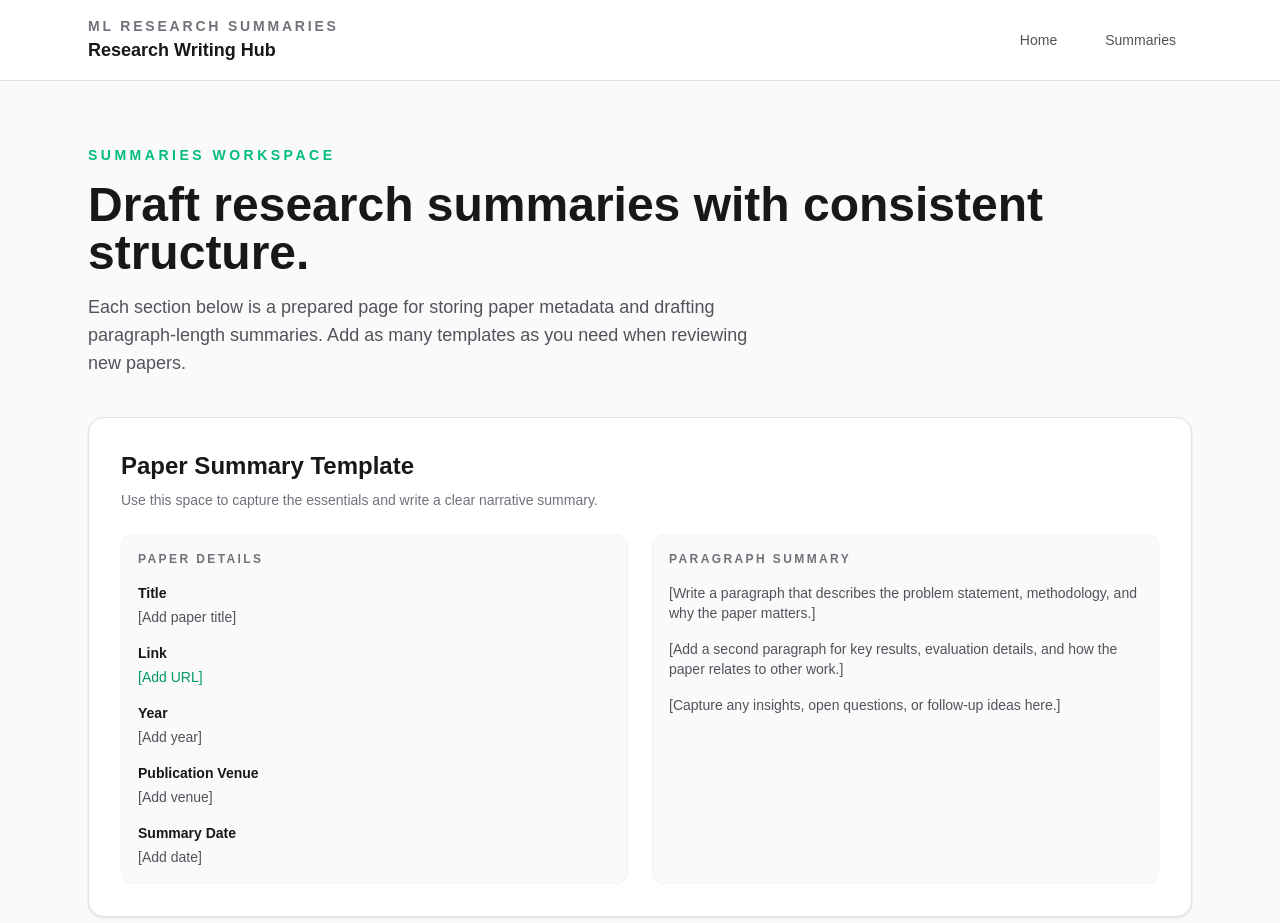
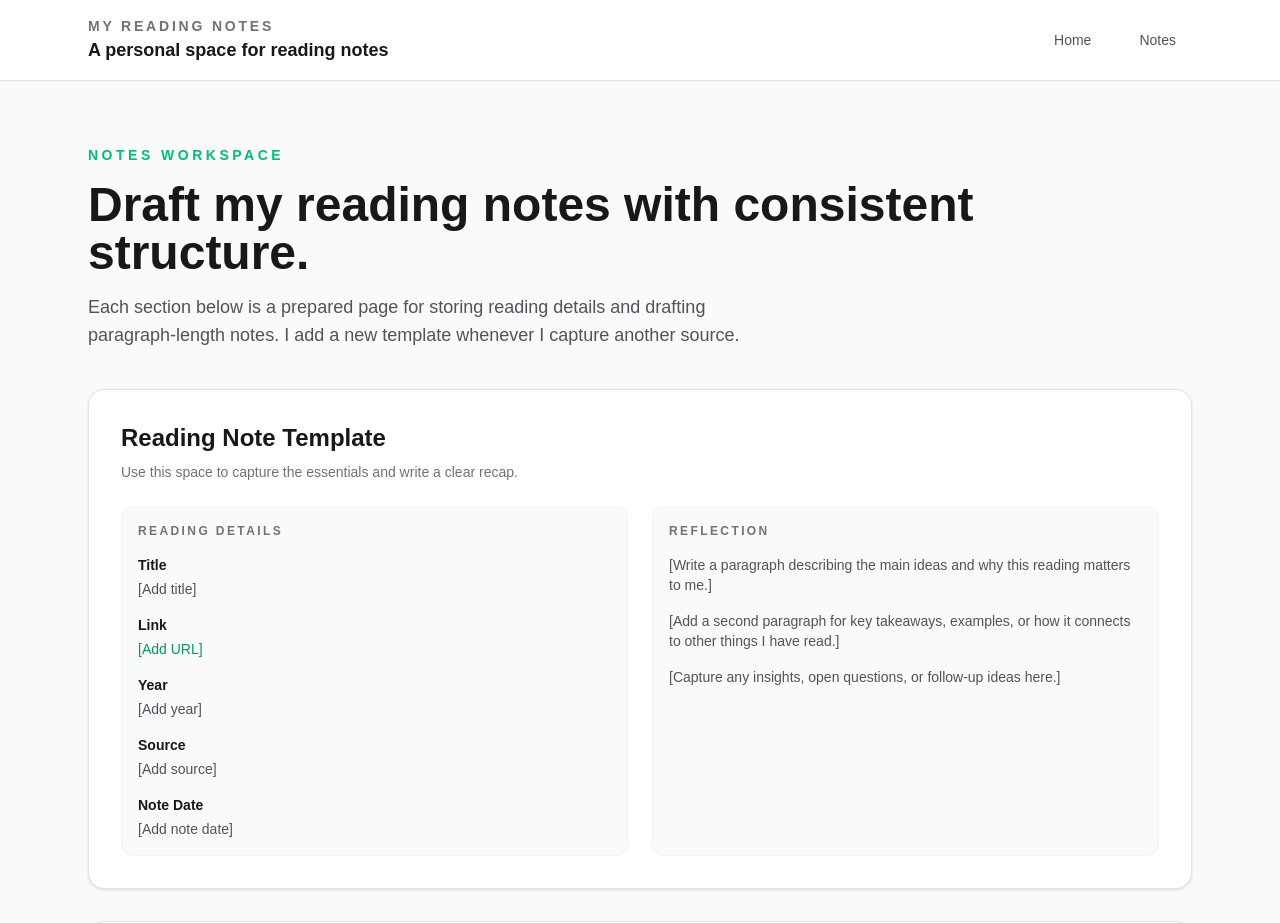
Before and after one commit to danielx1611/ML-Research-Summaries, a Next.js app: page /summaries in a window 1280 px wide. Shown: the top 923 px of the page. Built offline with nearby package versions, Linux system fonts and the light colour scheme.

Commit message:
Refine copy for personal notes

```diff
--- a/app/layout.tsx
+++ b/app/layout.tsx
@@ -14,8 +14,8 @@ const robotoMono = Roboto_Mono({
 });
 
 export const metadata: Metadata = {
-  title: "ML Research Summaries",
-  description: "A workspace for drafting and organizing research paper summaries.",
+  title: "My Reading Notes",
+  description: "A personal place for drafting and organizing reading notes.",
 };
 
 export default function RootLayout({
@@ -33,9 +33,11 @@ export default function RootLayout({
             <div className="mx-auto flex w-full max-w-6xl items-center justify-between px-6 py-4">
               <div>
                 <p className="text-sm font-semibold uppercase tracking-[0.2em] text-zinc-500">
-                  ML Research Summaries
+                  My Reading Notes
                 </p>
-                <p className="text-lg font-semibold text-zinc-900">Research Writing Hub</p>
+                <p className="text-lg font-semibold text-zinc-900">
+                  A personal space for reading notes
+                </p>
               </div>
               <nav className="flex items-center gap-4 text-sm font-medium text-zinc-600">
                 <Link
@@ -48,7 +50,7 @@ export default function RootLayout({
                   className="rounded-full px-4 py-2 transition hover:bg-zinc-100 hover:text-zinc-900"
                   href="/summaries"
                 >
-                  Summaries
+                  Notes
                 </Link>
               </nav>
             </div>
--- a/app/page.tsx
+++ b/app/page.tsx
@@ -7,31 +7,30 @@ export default function Home() {
             Workspace
           </p>
           <h1 className="text-4xl font-semibold text-zinc-900 sm:text-5xl">
-            A calm place to draft and organize research summaries.
+            A calm place to draft and organize my reading notes.
           </h1>
           <p className="max-w-2xl text-lg text-zinc-600">
-            ML Research Summaries helps you keep key metadata, paper links, and
-            narrative summaries in one structured layout. Use the summaries page
-            to collect publication details, capture takeaways, and preserve the
-            context needed for future literature reviews.
+            This site is my private space for tracking what I read and what I
+            take away from it. I use the notes page to record source details,
+            capture key takeaways, and keep the context I want to revisit later.
           </p>
         </div>
         <div className="grid gap-6 lg:grid-cols-3">
           {[
             {
-              title: "Capture metadata",
+              title: "Capture key details",
               description:
-                "Store the title, publication venue, and year alongside every research document.",
+                "Store the title, source, and year alongside each reading.",
             },
             {
-              title: "Track summary dates",
+              title: "Track note dates",
               description:
-                "Log when each summary was drafted so your reading timeline stays clear.",
+                "Log when each note was drafted so the timeline stays clear.",
             },
             {
-              title: "Write narrative insights",
+              title: "Write personal reflections",
               description:
-                "Leave room for paragraph-level notes on methods, results, and impact.",
+                "Leave room for paragraph-level notes on what stood out.",
             },
           ].map((item) => (
             <div
@@ -47,10 +46,10 @@ export default function Home() {
         </div>
         <div className="rounded-2xl border border-dashed border-emerald-200 bg-emerald-50/50 p-8">
           <h2 className="text-2xl font-semibold text-emerald-950">
-            Ready to draft your first summary?
+            Ready to draft a first note?
           </h2>
           <p className="mt-3 text-sm text-emerald-800">
-            Head to the summaries workspace to start capturing paper details and
+            Head to the notes workspace to start capturing reading details and
             observations.
           </p>
         </div>
--- a/app/summaries/page.tsx
+++ b/app/summaries/page.tsx
@@ -1,15 +1,15 @@
 const summaryTemplates = [
   {
     id: "paper-one",
-    title: "Paper Summary Template",
+    title: "Reading Note Template",
     description:
-      "Use this space to capture the essentials and write a clear narrative summary.",
+      "Use this space to capture the essentials and write a clear recap.",
   },
   {
     id: "paper-two",
-    title: "Additional Summary",
+    title: "Another Reading Note",
     description:
-      "Duplicate this template for each document you want to summarize.",
+      "Duplicate this template for each reading I want to capture.",
   },
 ];
 
@@ -19,15 +19,15 @@ export default function SummariesPage() {
       <section className="mx-auto flex w-full max-w-6xl flex-col gap-10 px-6 py-16">
         <div className="flex flex-col gap-4">
           <p className="text-sm font-semibold uppercase tracking-[0.25em] text-emerald-500">
-            Summaries Workspace
+            Notes Workspace
           </p>
           <h1 className="text-4xl font-semibold text-zinc-900 sm:text-5xl">
-            Draft research summaries with consistent structure.
+            Draft my reading notes with consistent structure.
           </h1>
           <p className="max-w-2xl text-lg text-zinc-600">
-            Each section below is a prepared page for storing paper metadata and
-            drafting paragraph-length summaries. Add as many templates as you
-            need when reviewing new papers.
+            Each section below is a prepared page for storing reading details
+            and drafting paragraph-length notes. I add a new template whenever
+            I capture another source.
           </p>
         </div>
         <div className="flex flex-col gap-8">
@@ -45,12 +45,12 @@ export default function SummariesPage() {
               <div className="mt-6 grid gap-6 lg:grid-cols-2">
                 <div className="rounded-xl border border-zinc-100 bg-zinc-50 p-4">
                   <p className="text-xs font-semibold uppercase tracking-[0.2em] text-zinc-500">
-                    Paper Details
+                    Reading Details
                   </p>
                   <dl className="mt-4 space-y-4 text-sm text-zinc-700">
                     <div>
                       <dt className="font-semibold text-zinc-900">Title</dt>
-                      <dd className="mt-1 text-zinc-600">[Add paper title]</dd>
+                      <dd className="mt-1 text-zinc-600">[Add title]</dd>
                     </div>
                     <div>
                       <dt className="font-semibold text-zinc-900">Link</dt>
@@ -62,30 +62,30 @@ export default function SummariesPage() {
                     </div>
                     <div>
                       <dt className="font-semibold text-zinc-900">
-                        Publication Venue
+                        Source
                       </dt>
-                      <dd className="mt-1 text-zinc-600">[Add venue]</dd>
+                      <dd className="mt-1 text-zinc-600">[Add source]</dd>
                     </div>
                     <div>
                       <dt className="font-semibold text-zinc-900">
-                        Summary Date
+                        Note Date
                       </dt>
-                      <dd className="mt-1 text-zinc-600">[Add date]</dd>
+                      <dd className="mt-1 text-zinc-600">[Add note date]</dd>
                     </div>
                   </dl>
                 </div>
                 <div className="rounded-xl border border-zinc-100 bg-zinc-50 p-4">
                   <p className="text-xs font-semibold uppercase tracking-[0.2em] text-zinc-500">
-                    Paragraph Summary
+                    Reflection
                   </p>
                   <div className="mt-4 space-y-4 text-sm text-zinc-600">
                     <p>
-                      [Write a paragraph that describes the problem statement,
-                      methodology, and why the paper matters.]
+                      [Write a paragraph describing the main ideas and why this
+                      reading matters to me.]
                     </p>
                     <p>
-                      [Add a second paragraph for key results, evaluation
-                      details, and how the paper relates to other work.]
+                      [Add a second paragraph for key takeaways, examples, or
+                      how it connects to other things I have read.]
                     </p>
                     <p>
                       [Capture any insights, open questions, or follow-up ideas
```
